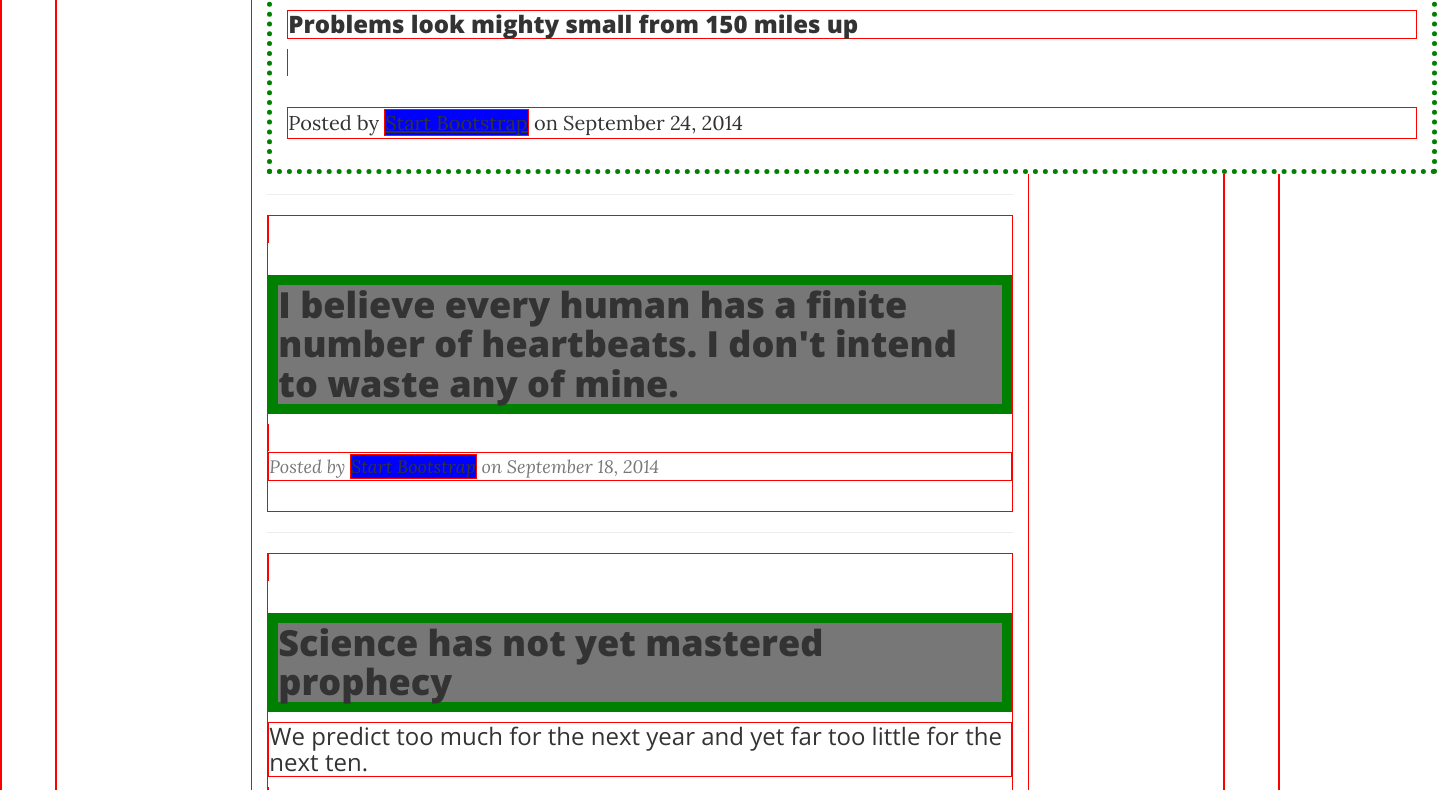
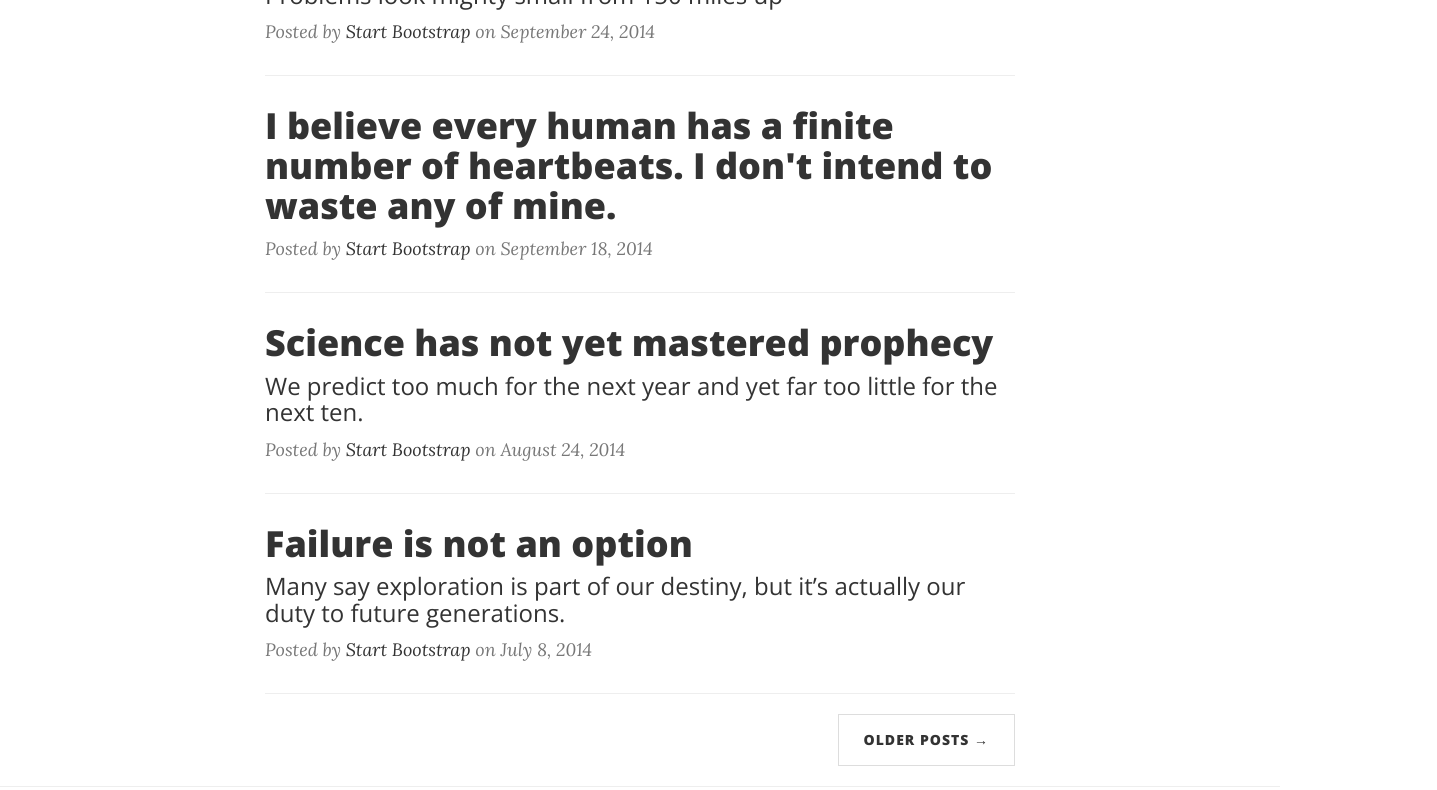
Before and after one commit to littletwoblack/GirlsCodingDayDemo, a website: page index.html in a window 1280 px wide. Shown: the part 682-1472 px from the top of the page, 1437 px wide, since content can reach past the window. Drawn offline with nearby package versions, Linux system fonts and the light colour scheme.

Commit message:
delete custom.css

```diff
--- a/css/custom.css
+++ /dev/null
@@ -1,21 +0,0 @@
-/*这里的“*”是通配符，意思是该页面中所有的元素都会被加上*后面大括号里的样式，
-对应图中页面中所有的标签都有红色的上边框*/
-*{
-    border:1px solid red;
-  }
-  /*类选择器：这里使用.post-title的方式选中所有具有类名为post-title的元素，这里的样式使他们大小一样，都有绿色的边框*/
-  .post-title{
-    background-color: #777;
-    border: 10px solid green;
-  }
-
-  /*id选择器：这里使用#post的方式选中具有id属性值为post的元素，添加样式，改变它的背景色为白色, 边框为绿色点线*/
-  #post{
-    border: 5px dotted green;
-    background-color: #FFF;
-  }
-
-  /*派生选择器：这里的空格代表元素层级关系，选中了class属性值为“post-meta”的元素包含链接的元素，使用派生选择器会使得你的css代码层次更清晰，更有可读性”*/
-  .post-meta a {
-    background-color: blue
-  }
--- a/index.html
+++ b/index.html
@@ -16,7 +16,7 @@
 
     <!-- Theme CSS -->
     <link href="css/clean-blog.min.css" rel="stylesheet">
-    <link href="css/custom.css" rel="stylesheet">
+
 
     <!-- Custom Fonts -->
     <link href="vendor/font-awesome/css/font-awesome.min.css" rel="stylesheet" type="text/css">
@@ -89,7 +89,7 @@
     <div class="container">
         <div class="row">
             <div class="col-lg-8 col-lg-offset-2 col-md-10 col-md-offset-1">
-                <div class="container" id="post">
+                <div class="post-preview">
                     <a href="post.html">
                         <h2 class="post-title">
                             Man must explore, and this is exploration at its greatest
```
